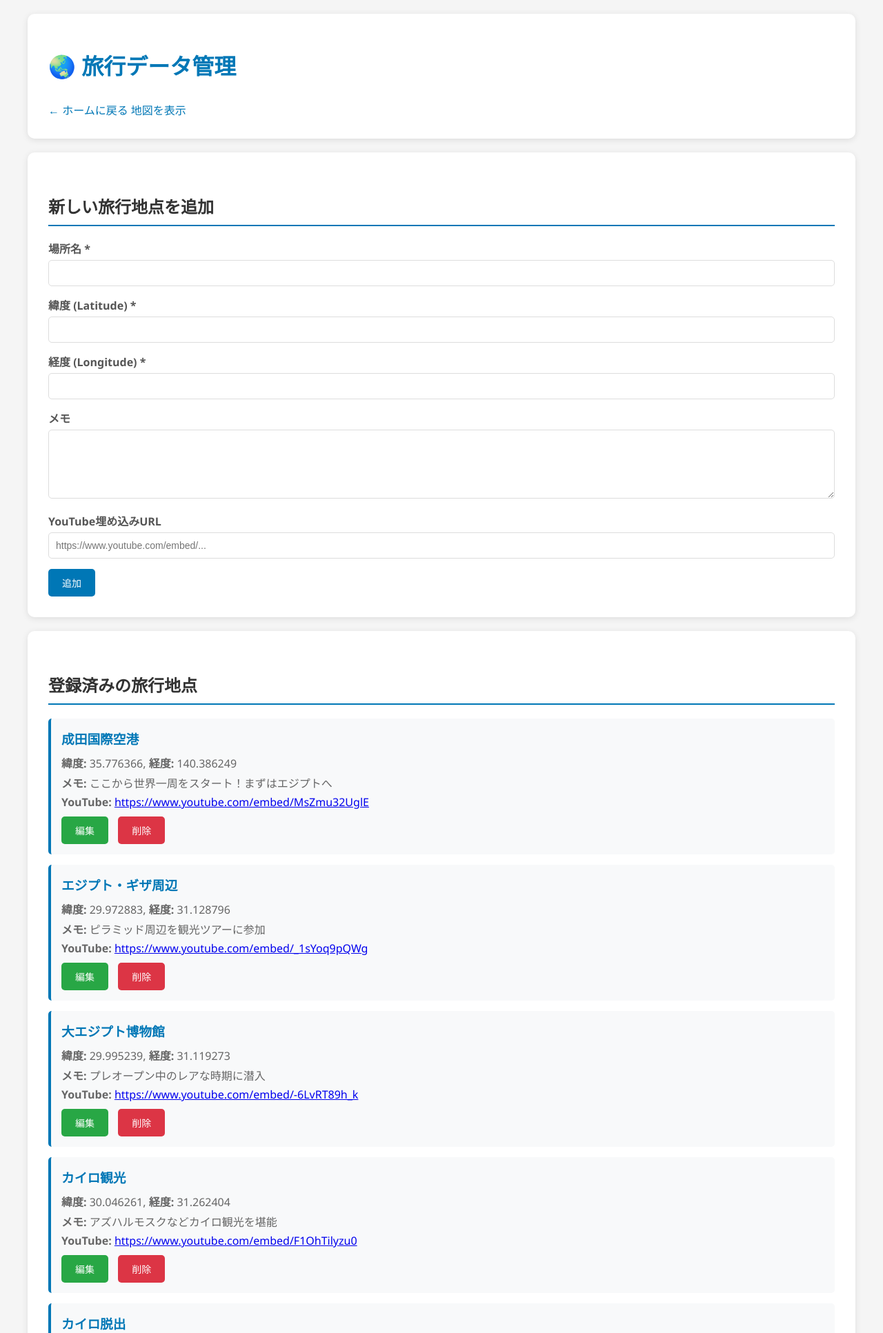
After one commit to hirotakasuzuki1219/YouTube_HP_Flask, a Flask app: page /admin in a window 1280 px wide. The commit adds this page. Shown: the top 1933 px of the page at 69% size. Run offline with Flask 3, Linux system fonts and the light colour scheme; data comes from the database, SQL or seed files in the repository; both versions use the stored data as it was after the commit.

Commit message:
database

```diff
--- a/app.py
+++ b/app.py
@@ -1,18 +1,94 @@
-from flask import Flask, render_template, send_from_directory, send_file
+from flask import Flask, render_template, send_from_directory, send_file, request, jsonify
+from flask_sqlalchemy import SQLAlchemy
+from datetime import datetime
 import os
 
 # load_dotenv()
 
 app = Flask(__name__)
+app.config['SQLALCHEMY_DATABASE_URI'] = os.environ.get('DATABASE_URL', 'sqlite:///travels.db')
+app.config['SQLALCHEMY_TRACK_MODIFICATIONS'] = False
+app.config['SECRET_KEY'] = os.environ.get('SECRET_KEY', os.urandom(24).hex())
+
+db = SQLAlchemy(app)
+
+# データベースモデル
+class Travel(db.Model):
+    id = db.Column(db.Integer, primary_key=True)
+    name = db.Column(db.String(200), nullable=False)
+    lat = db.Column(db.Float, nullable=False)
+    lon = db.Column(db.Float, nullable=False)
+    note = db.Column(db.Text)
+    youtube = db.Column(db.String(500))
+    created_at = db.Column(db.DateTime, default=datetime.utcnow)
+    updated_at = db.Column(db.DateTime, default=datetime.utcnow, onupdate=datetime.utcnow)
+
+    def to_dict(self):
+        return {
+            'id': self.id,
+            'name': self.name,
+            'lat': self.lat,
+            'lon': self.lon,
+            'note': self.note,
+            'youtube': self.youtube
+        }
+
+# データベース初期化
+with app.app_context():
+    db.create_all()
 
 # --- ルート ---
 @app.route('/')
 def home():
     return render_template('index.html')
 
-# @app.route("/map")
-# def map_page():
-#     return render_template("map.html")
+@app.route("/map")
+def map_page():
+    return render_template("map.html")
+
+@app.route("/admin")
+def admin():
+    return render_template("admin.html")
+
+# APIエンドポイント
+@app.route('/api/travels', methods=['GET'])
+def get_travels():
+    travels = Travel.query.order_by(Travel.created_at).all()
+    return jsonify([travel.to_dict() for travel in travels])
+
+@app.route('/api/travels', methods=['POST'])
+def create_travel():
+    data = request.json
+    travel = Travel(
+        name=data['name'],
+        lat=float(data['lat']),
+        lon=float(data['lon']),
+        note=data.get('note', ''),
+        youtube=data.get('youtube', '')
+    )
+    db.session.add(travel)
+    db.session.commit()
+    return jsonify(travel.to_dict()), 201
+
+@app.route('/api/travels/<int:travel_id>', methods=['PUT'])
+def update_travel(travel_id):
+    travel = Travel.query.get_or_404(travel_id)
+    data = request.json
+    travel.name = data['name']
+    travel.lat = float(data['lat'])
+    travel.lon = float(data['lon'])
+    travel.note = data.get('note', '')
+    travel.youtube = data.get('youtube', '')
+    travel.updated_at = datetime.utcnow()
+    db.session.commit()
+    return jsonify(travel.to_dict())
+
+@app.route('/api/travels/<int:travel_id>', methods=['DELETE'])
+def delete_travel(travel_id):
+    travel = Travel.query.get_or_404(travel_id)
+    db.session.delete(travel)
+    db.session.commit()
+    return '', 204
 
 # Sitemap.xml
 @app.route('/sitemap.xml')
@@ -24,9 +100,6 @@ def sitemap():
 def robots_txt():
     return send_from_directory('static', 'robots.txt', mimetype='text/plain')
 
-# if __name__ == '__main__':
-#     app.run(debug=True)
-
 if __name__ == "__main__":
     port = int(os.environ.get("PORT", 5000))
     app.run(host="0.0.0.0", port=port, debug=False)
--- a/requirements.txt
+++ b/requirements.txt
@@ -1,4 +1,5 @@
 Flask==3.0.3
+Flask-SQLAlchemy==3.1.1
 gunicorn==21.2.0
 Jinja2==3.1.4
 Werkzeug==3.0.4
--- /dev/null
+++ b/templates/admin.html
@@ -0,0 +1,311 @@
+<!DOCTYPE html>
+<html lang="ja">
+<head>
+  <meta charset="UTF-8">
+  <meta name="viewport" content="width=device-width, initial-scale=1.0">
+  <title>旅行データ管理 - Our Trip Life</title>
+  <link rel="stylesheet" href="{{ url_for('static', filename='style.css') }}">
+  <style>
+    body {
+      font-family: 'Segoe UI', sans-serif;
+      max-width: 1200px;
+      margin: 0 auto;
+      padding: 20px;
+      background: #f5f5f5;
+    }
+    .container {
+      background: white;
+      padding: 30px;
+      border-radius: 10px;
+      box-shadow: 0 2px 10px rgba(0,0,0,0.1);
+      margin-bottom: 20px;
+    }
+    h1 {
+      color: #0077b6;
+      margin-bottom: 10px;
+    }
+    h2 {
+      color: #333;
+      margin-top: 30px;
+      margin-bottom: 20px;
+      padding-bottom: 10px;
+      border-bottom: 2px solid #0077b6;
+    }
+    .form-group {
+      margin-bottom: 15px;
+    }
+    label {
+      display: block;
+      margin-bottom: 5px;
+      font-weight: bold;
+      color: #555;
+    }
+    input[type="text"],
+    input[type="number"],
+    textarea {
+      width: 100%;
+      padding: 10px;
+      border: 1px solid #ddd;
+      border-radius: 5px;
+      font-size: 14px;
+      box-sizing: border-box;
+    }
+    textarea {
+      height: 100px;
+      resize: vertical;
+    }
+    button {
+      background: #0077b6;
+      color: white;
+      padding: 10px 20px;
+      border: none;
+      border-radius: 5px;
+      cursor: pointer;
+      font-size: 14px;
+      margin-right: 10px;
+    }
+    button:hover {
+      background: #005a8b;
+    }
+    button.delete {
+      background: #dc3545;
+    }
+    button.delete:hover {
+      background: #c82333;
+    }
+    button.edit {
+      background: #28a745;
+    }
+    button.edit:hover {
+      background: #218838;
+    }
+    .travel-list {
+      display: grid;
+      gap: 15px;
+    }
+    .travel-item {
+      background: #f8f9fa;
+      padding: 15px;
+      border-radius: 5px;
+      border-left: 4px solid #0077b6;
+    }
+    .travel-item h3 {
+      margin: 0 0 10px 0;
+      color: #0077b6;
+    }
+    .travel-item p {
+      margin: 5px 0;
+      color: #666;
+    }
+    .travel-actions {
+      margin-top: 10px;
+    }
+    .error {
+      color: #dc3545;
+      margin-top: 5px;
+      font-size: 12px;
+    }
+    .success {
+      color: #28a745;
+      margin-top: 5px;
+      font-size: 12px;
+    }
+    .nav-link {
+      display: inline-block;
+      margin-top: 20px;
+      color: #0077b6;
+      text-decoration: none;
+    }
+    .nav-link:hover {
+      text-decoration: underline;
+    }
+  </style>
+</head>
+<body>
+  <div class="container">
+    <h1>🌏 旅行データ管理</h1>
+    <a href="/" class="nav-link">← ホームに戻る</a>
+    <a href="/map" class="nav-link">地図を表示</a>
+  </div>
+
+  <div class="container">
+    <h2>新しい旅行地点を追加</h2>
+    <form id="travelForm">
+      <div class="form-group">
+        <label for="name">場所名 *</label>
+        <input type="text" id="name" required>
+      </div>
+      <div class="form-group">
+        <label for="lat">緯度 (Latitude) *</label>
+        <input type="number" id="lat" step="any" required>
+      </div>
+      <div class="form-group">
+        <label for="lon">経度 (Longitude) *</label>
+        <input type="number" id="lon" step="any" required>
+      </div>
+      <div class="form-group">
+        <label for="note">メモ</label>
+        <textarea id="note"></textarea>
+      </div>
+      <div class="form-group">
+        <label for="youtube">YouTube埋め込みURL</label>
+        <input type="text" id="youtube" placeholder="https://www.youtube.com/embed/...">
+      </div>
+      <button type="submit" id="submitBtn">追加</button>
+      <button type="button" id="cancelBtn" style="display:none;" onclick="cancelEdit()">キャンセル</button>
+      <div id="formMessage"></div>
+    </form>
+  </div>
+
+  <div class="container">
+    <h2>登録済みの旅行地点</h2>
+    <div id="travelList" class="travel-list"></div>
+  </div>
+
+  <script>
+    let editingId = null;
+
+    // ページ読み込み時にデータを取得
+    loadTravels();
+
+    // フォーム送信
+    document.getElementById('travelForm').addEventListener('submit', async (e) => {
+      e.preventDefault();
+      const formData = {
+        name: document.getElementById('name').value,
+        lat: parseFloat(document.getElementById('lat').value),
+        lon: parseFloat(document.getElementById('lon').value),
+        note: document.getElementById('note').value,
+        youtube: document.getElementById('youtube').value
+      };
+
+      try {
+        if (editingId) {
+          // 更新
+          const response = await fetch(`/api/travels/${editingId}`, {
+            method: 'PUT',
+            headers: { 'Content-Type': 'application/json' },
+            body: JSON.stringify(formData)
+          });
+          if (response.ok) {
+            showMessage('更新しました！', 'success');
+            resetForm();
+            loadTravels();
+          }
+        } else {
+          // 新規追加
+          const response = await fetch('/api/travels', {
+            method: 'POST',
+            headers: { 'Content-Type': 'application/json' },
+            body: JSON.stringify(formData)
+          });
+          if (response.ok) {
+            showMessage('追加しました！', 'success');
+            resetForm();
+            loadTravels();
+          }
+        }
+      } catch (error) {
+        showMessage('エラーが発生しました: ' + error.message, 'error');
+      }
+    });
+
+    // データ取得
+    async function loadTravels() {
+      try {
+        const response = await fetch('/api/travels');
+        const travels = await response.json();
+        displayTravels(travels);
+      } catch (error) {
+        showMessage('データの取得に失敗しました: ' + error.message, 'error');
+      }
+    }
+
+    // データ表示
+    function displayTravels(travels) {
+      const list = document.getElementById('travelList');
+      if (travels.length === 0) {
+        list.innerHTML = '<p>登録されている旅行地点がありません。</p>';
+        return;
+      }
+
+      list.innerHTML = travels.map(travel => `
+        <div class="travel-item">
+          <h3>${travel.name}</h3>
+          <p><strong>緯度:</strong> ${travel.lat}, <strong>経度:</strong> ${travel.lon}</p>
+          <p><strong>メモ:</strong> ${travel.note || 'なし'}</p>
+          <p><strong>YouTube:</strong> ${travel.youtube ? '<a href="' + travel.youtube + '" target="_blank">' + travel.youtube + '</a>' : 'なし'}</p>
+          <div class="travel-actions">
+            <button class="edit" onclick="editTravel(${travel.id})">編集</button>
+            <button class="delete" onclick="deleteTravel(${travel.id})">削除</button>
+          </div>
+        </div>
+      `).join('');
+    }
+
+    // 編集
+    async function editTravel(id) {
+      try {
+        const response = await fetch('/api/travels');
+        const travels = await response.json();
+        const travel = travels.find(t => t.id === id);
+
+        if (travel) {
+          document.getElementById('name').value = travel.name;
+          document.getElementById('lat').value = travel.lat;
+          document.getElementById('lon').value = travel.lon;
+          document.getElementById('note').value = travel.note || '';
+          document.getElementById('youtube').value = travel.youtube || '';
+          editingId = id;
+          document.getElementById('submitBtn').textContent = '更新';
+          document.getElementById('cancelBtn').style.display = 'inline-block';
+          document.getElementById('travelForm').scrollIntoView({ behavior: 'smooth' });
+        }
+      } catch (error) {
+        showMessage('編集データの取得に失敗しました: ' + error.message, 'error');
+      }
+    }
+
+    // 削除
+    async function deleteTravel(id) {
+      if (!confirm('本当に削除しますか？')) return;
+
+      try {
+        const response = await fetch(`/api/travels/${id}`, {
+          method: 'DELETE'
+        });
+        if (response.ok) {
+          showMessage('削除しました！', 'success');
+          loadTravels();
+        }
+      } catch (error) {
+        showMessage('削除に失敗しました: ' + error.message, 'error');
+      }
+    }
+
+    // フォームリセット
+    function resetForm() {
+      document.getElementById('travelForm').reset();
+      editingId = null;
+      document.getElementById('submitBtn').textContent = '追加';
+      document.getElementById('cancelBtn').style.display = 'none';
+    }
+
+    // キャンセル
+    function cancelEdit() {
+      resetForm();
+    }
+
+    // メッセージ表示
+    function showMessage(message, type) {
+      const messageDiv = document.getElementById('formMessage');
+      messageDiv.textContent = message;
+      messageDiv.className = type;
+      setTimeout(() => {
+        messageDiv.textContent = '';
+        messageDiv.className = '';
+      }, 3000);
+    }
+  </script>
+</body>
+</html>
--- a/templates/index.html
+++ b/templates/index.html
@@ -50,7 +50,7 @@
       <a href="https://instagram.com/yuka_mama_triplife" target="_blank" class="sns-link">Instagramを見る</a>
     </section>
 
-    <h1 style="text-align: center;">🌏 世界一周の軌跡</h1>
+    <h2>世界一周の軌跡</h2>
     <p>世界一周中に訪れた国を地図にまとめています。ピンをクリックすると、その場所に関連するYouTubeをみることができます。
     </p>
     <div id="map"></div>
```
Also changed, not shown: init_db.py (added, +111 -0 lines), static/js/map.js (+20 -82 lines), instance/travels.db (added).
